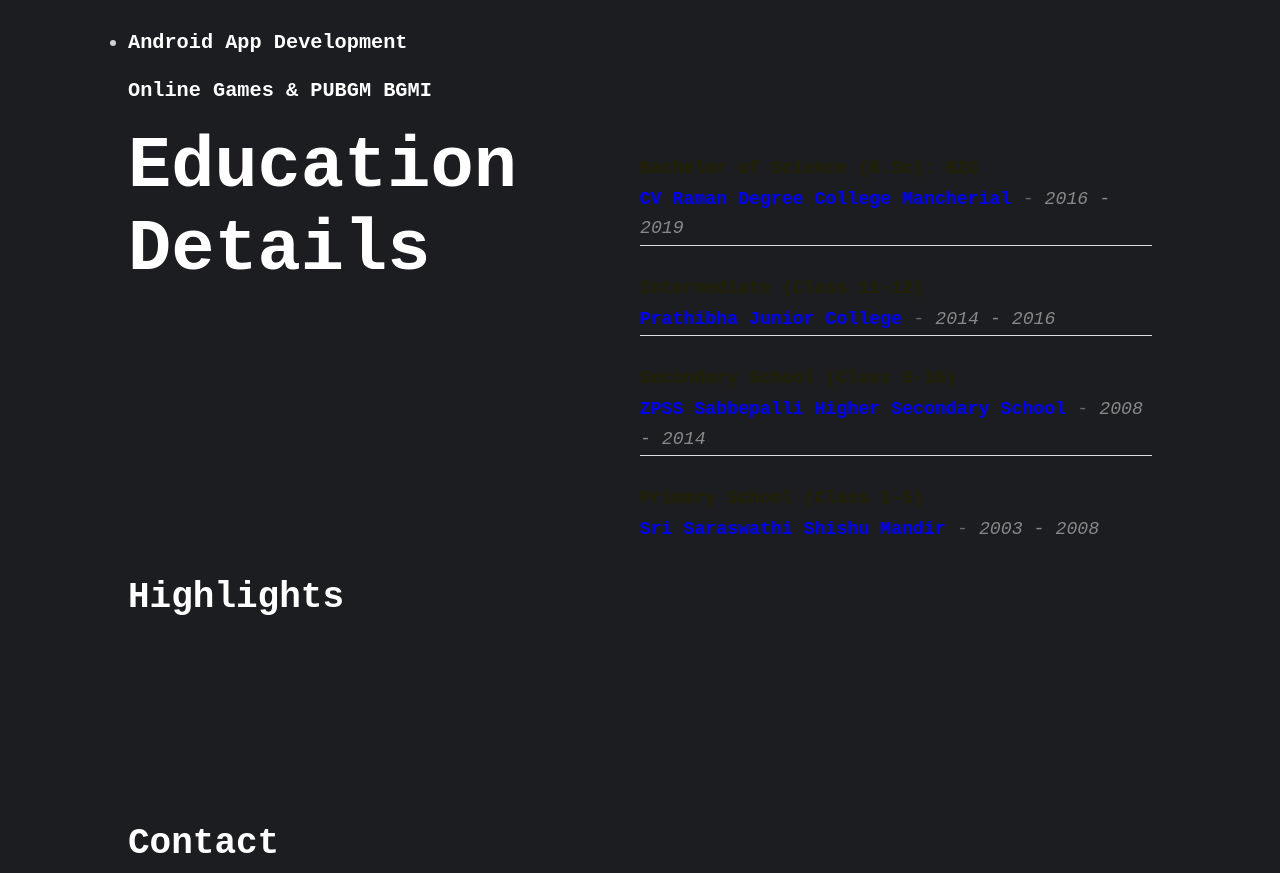
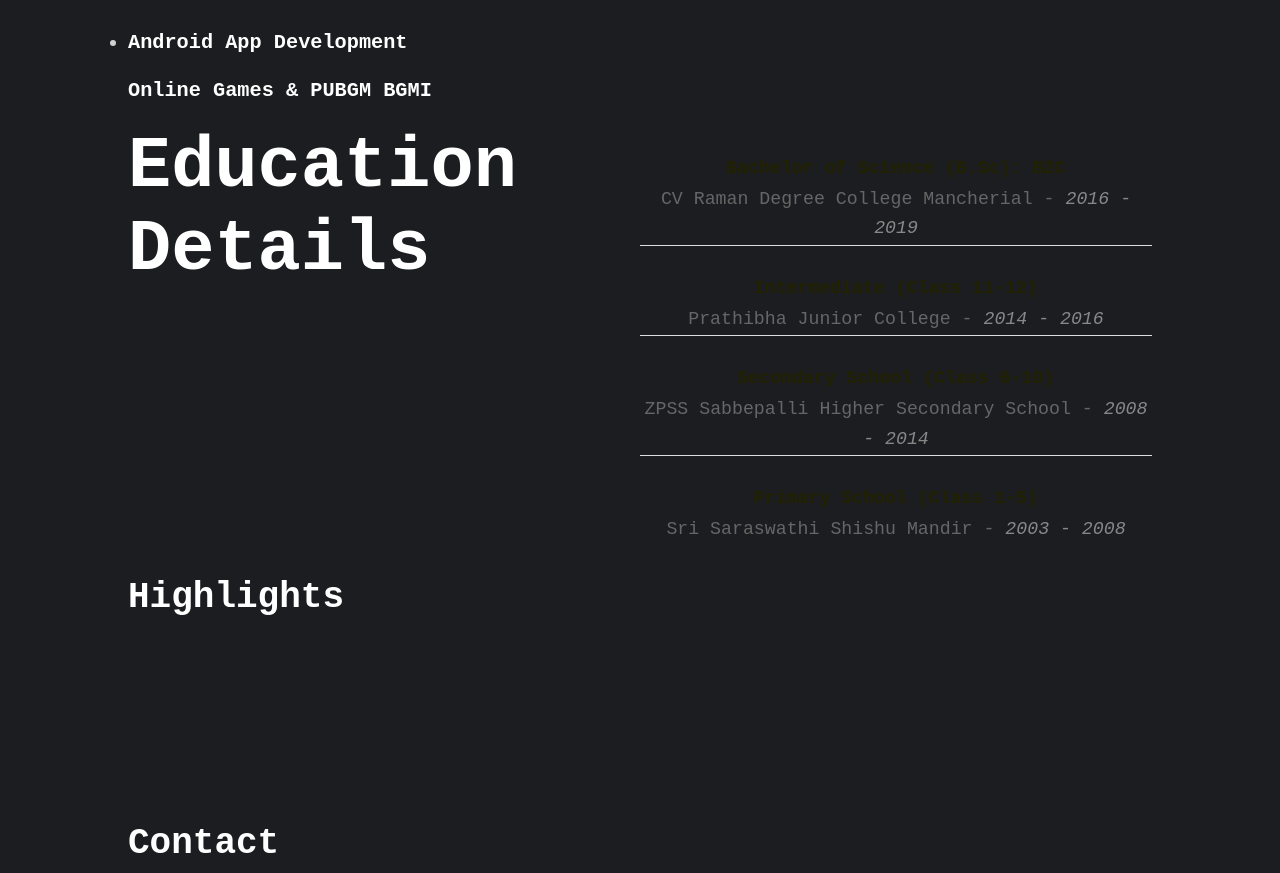
Before and after one commit to madhupatelpspk/madhu, a plain HTML site: page index.html in a window 1280 px wide. Shown: the part 829-1702 px from the top of the page. Drawn offline with nearby package versions, Linux system fonts and the light colour scheme; a script that the page names is missing.

Commit message:
Update index.html

```diff
--- a/index.html
+++ b/index.html
@@ -237,6 +237,7 @@ body {
     .education-list {
       list-style-type: none;
       padding: 0;
+      text-align: center ;
     }
 
     .education-item {
@@ -265,10 +266,6 @@ body {
       color: #888;
     }
 
-    .highlight {
-      color: #0000ff;
-      font-weight: bold;
-    }
   </style>
 </head>
 
```
